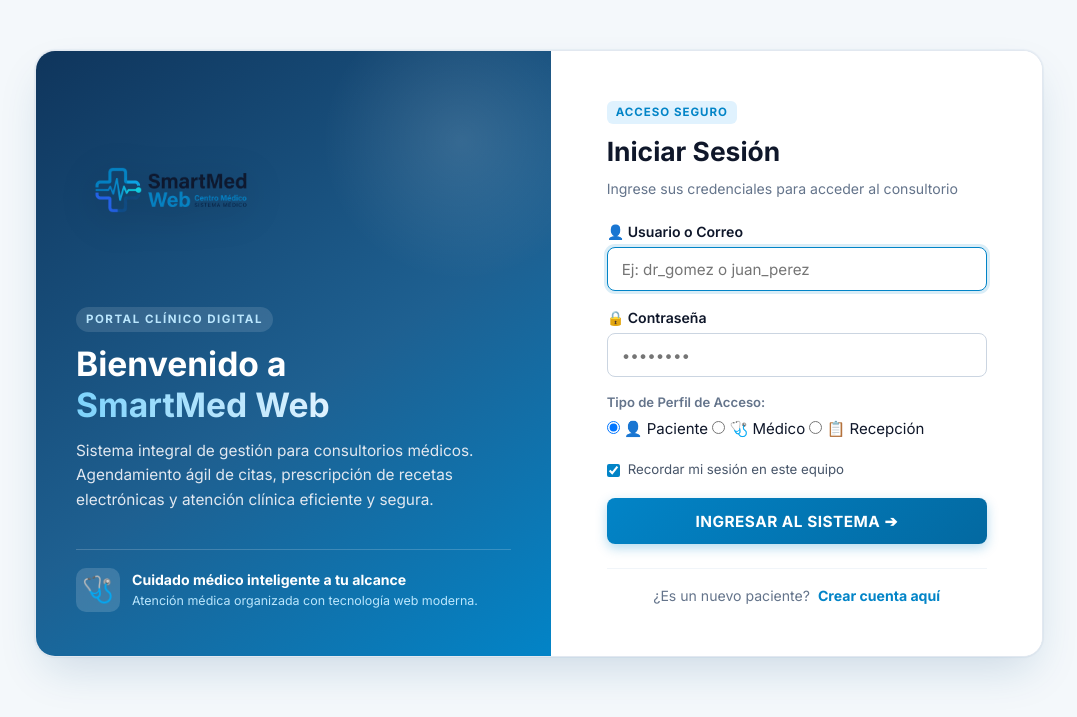
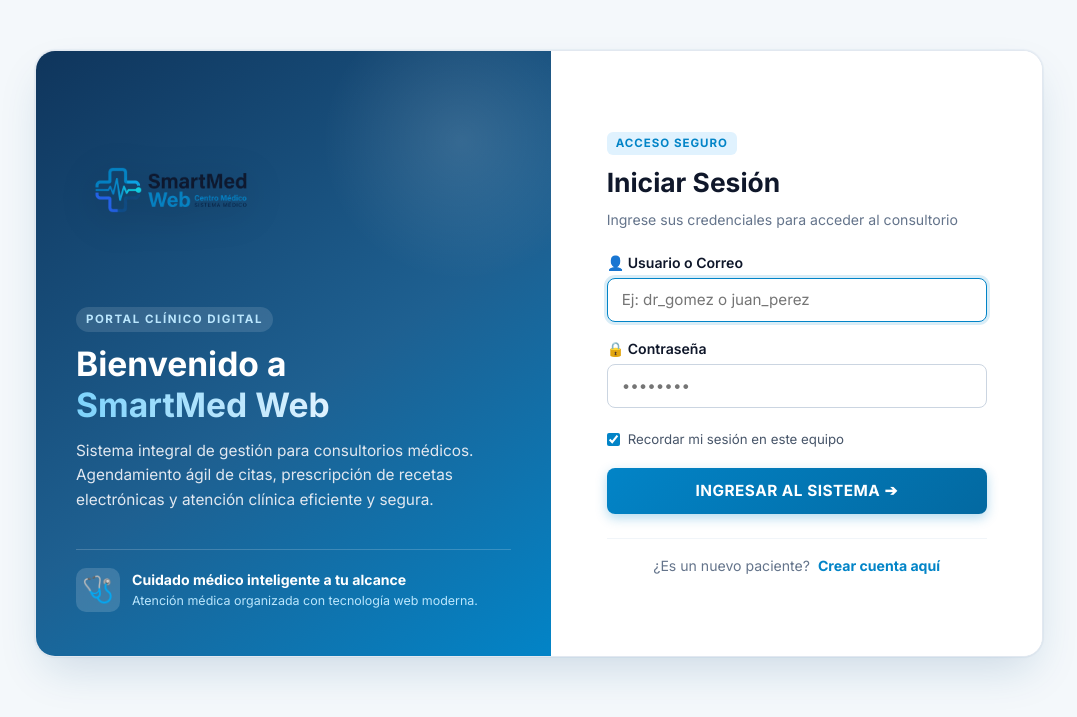
Before and after one commit to The-Fabry/Consultorio-Medico-Web, a PHP site: page / in a window 1280 px wide. Shown: the top 717 px of the page, without its empty margins (101-1178 px from the left). Run offline with PHP 8.4, Linux system fonts and the light colour scheme.

Commit message:
refactor(auth): simplificar formulario de login y autenticacion automatica por usuario

```diff
--- a/views/login.php
+++ b/views/login.php
@@ -6,10 +6,10 @@
  * Equivale en NetBeans a: Formulario de Login.java
  *
  * Estructura de la vista:
- * - Panel Izquierdo (Branding y Bienvenida): Gradiente clínico institucional, logotipo oficial de SmartMed Web,
- *   mensaje de bienvenida y eslogan médico.
- * - Panel Derecho (Formulario de Acceso): Campos limpios para Usuario y Contraseña, selector rápido de perfil,
- *   casilla de recordatorio y botón de acceso directo.
+ * - Panel Izquierdo (Branding y Bienvenida): Logotipo de SmartMed Web amplio y destacado,
+ *   gradiente clínico institucional, bienvenida y eslogan médico.
+ * - Panel Derecho (Formulario de Acceso): Formulario limpio y directo con campos para Usuario y Contraseña,
+ *   casilla de recordarme y botón de ingreso. La determinación de rol se realiza automáticamente en el backend.
  */
 require_once __DIR__ . '/header.php';
 ?>
@@ -23,7 +23,7 @@ require_once __DIR__ . '/header.php';
             <div class="login-marca-fondo-formas"></div>
 
             <div class="login-marca-contenido">
-                <!-- Logotipo de SmartMed Web -->
+                <!-- Logotipo destacado de SmartMed Web (amplio, integrado y sin caja blanca restrictiva) -->
                 <div class="login-marca-logo">
                     <img src="assets/logo.png" alt="Logo SmartMed Web" class="login-logo-img">
                 </div>
@@ -58,9 +58,10 @@ require_once __DIR__ . '/header.php';
                     <p>Ingrese sus credenciales para acceder al consultorio</p>
                 </div>
 
+                <!-- Formulario de acceso directo (autenticación y redirección automática según el rol del usuario) -->
                 <form action="index.php?ruta=login" method="POST" autocomplete="off" class="login-form-cuerpo">
 
-                    <!-- Campo: Usuario -->
+                    <!-- Campo: Usuario o Correo -->
                     <div class="campo-grupo">
                         <label for="usuario" class="campo-etiqueta">
                             <span class="icono-input">👤</span> Usuario o Correo
@@ -77,27 +78,6 @@ require_once __DIR__ . '/header.php';
                         </label>
                         <div class="input-con-icono">
                             <input type="password" id="password" name="password" class="campo-control login-input" placeholder="••••••••" required>
-                        </div>
-                    </div>
-
-                    <!-- Selector visual de Perfil / Rol sugerido -->
-                    <div class="campo-grupo" style="margin-bottom: 14px;">
-                        <label class="campo-etiqueta" style="font-size: 0.82rem; color: #64748B;">
-                            Tipo de Perfil de Acceso:
-                        </label>
-                        <div class="login-roles-selector">
-                            <label class="login-rol-item">
-                                <input type="radio" name="rol_vista" value="paciente" checked>
-                                <span class="login-rol-boton">👤 Paciente</span>
-                            </label>
-                            <label class="login-rol-item">
-                                <input type="radio" name="rol_vista" value="medico">
-                                <span class="login-rol-boton">🩺 Médico</span>
-                            </label>
-                            <label class="login-rol-item">
-                                <input type="radio" name="rol_vista" value="recepcion">
-                                <span class="login-rol-boton">📋 Recepción</span>
-                            </label>
                         </div>
                     </div>
 
```
